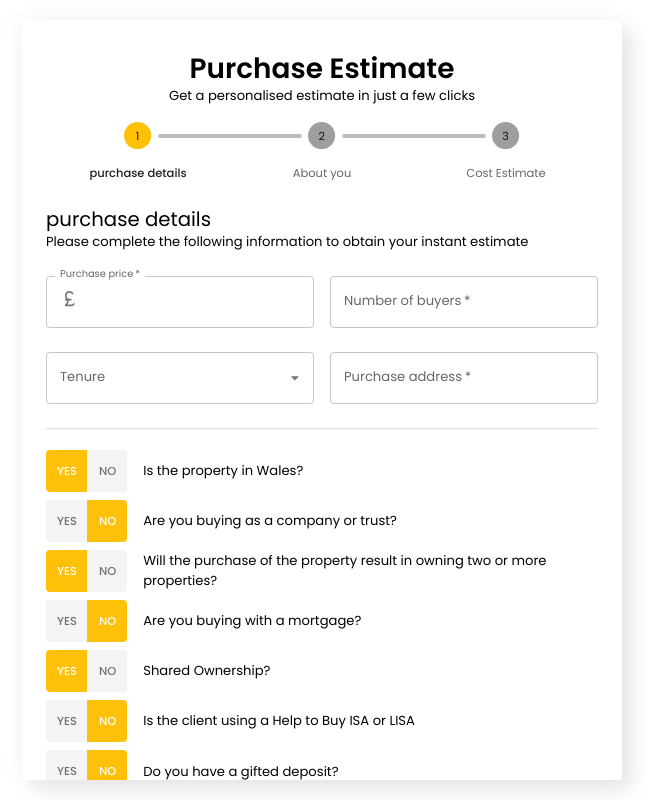
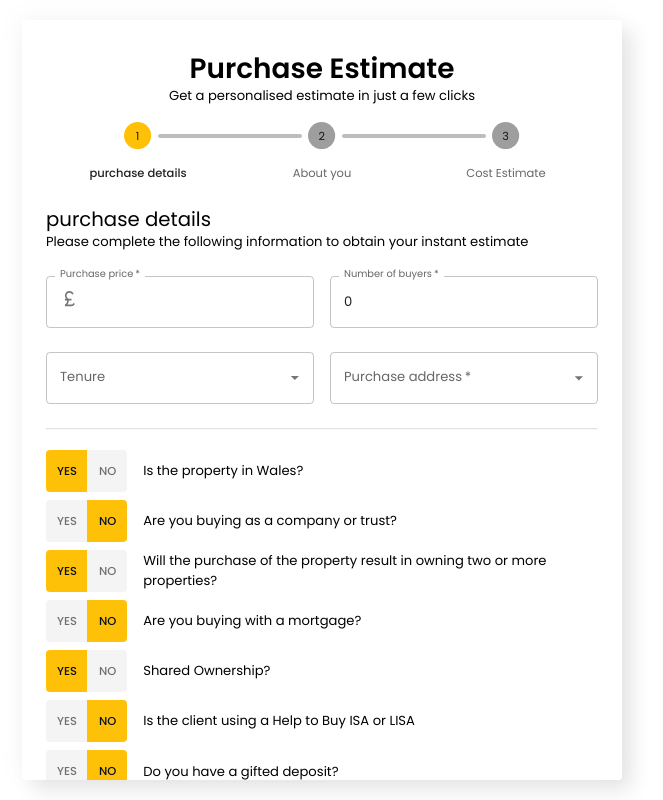
Before and after one commit to tek-juice/Quote-tool, a React (Vite) app: page /buying in a window 1280 px wide. Both pictures are taken after a click on the button "YES". Shown: the whole page, without its empty margins (318-981 px from the left). Built offline with nearby package versions, Linux system fonts and the light colour scheme.

Commit message:
added form validation to the first buying step

```diff
--- a/src/App.tsx
+++ b/src/App.tsx
@@ -22,10 +22,7 @@ const App = () => {
               backgroundColor: "#f4f4f4", // Transparent background initially
               "&.Mui-selected": {
                 backgroundColor: "#ffc107", // Use the primary color for the fill (default button color)
-                color: "#fff", // Text color when selected (white)
-              },
-              "&:hover": {
-                color: "#333"
+                color: "#081025", // Text color when selected (white)
               },
             },
           },
--- a/src/components/Buying/PurchaseEstimate1.tsx
+++ b/src/components/Buying/PurchaseEstimate1.tsx
@@ -1,99 +1,209 @@
-import { Autocomplete, Box, Button, colors, DialogActions, InputAdornment, TextField, Typography } from "@mui/material"
-import BooleanQuestionComponent from "../common/BooleanQuestion"
-import { useEffect, useState } from "react"
-import { BooleanQuestion } from "../../types"
-import { booleanQuestions } from "../../data"
-import {CurrencyPound} from "@mui/icons-material"
-import { useNavigate } from "react-router"
-import { formatCurrency } from "../../services/buyingService"
+import { Autocomplete, Box, Button, colors, DialogActions, InputAdornment, TextField, Typography } from "@mui/material";
+import BooleanQuestionComponent from "../common/BooleanQuestion";
+import { useEffect, useState } from "react";
+import { Address, BooleanQuestion } from "../../types";
+import { booleanQuestions } from "../../data";
+import { CurrencyPound } from "@mui/icons-material";
+import { useNavigate } from "react-router";
+import { formatCurrency } from "../../services/buyingService";
+import { AddressesData } from "../../data/buying";
 
 const PurchaseEstimate1 = () => {
+  const [questions, setQuestions] = useState<BooleanQuestion[]>();
+  const [tenure, setTenure] = useState(""); // Default empty string
+  const [addresses, setAddresses] = useState<Address[]>([]);
+  const [purchaseAddress, setPurchaseAddress] = useState<Address | null>(null); // Address state can be null initially
+  const [numberOfBuyers, setNumberOfBuyers] = useState<number>(0);
+  const [numberValue, setNumberValue] = useState(""); // Purchase price raw value
+  const [displayValue, setDisplayValue] = useState(""); // Purchase price formatted value
 
-  const [questions, setQuestions] = useState<BooleanQuestion[]>()
+  // Validation states
+  const [errors, setErrors] = useState({
+    purchasePrice: "",
+    numberOfBuyers: "",
+    tenure: "",
+    purchaseAddress: "",
+  });
 
-  // purchase price data
-  const [numberValue, setNumberValue] = useState(""); // Store raw number
-  const [displayValue, setDisplayValue] = useState(""); // Store formatted display value
+  const tenureOptions = ["Freehold", "Leasehold"];
 
-  const tenureOptions = ["Freehold", "Leasehold"]
-
-  // Handle user input
-  const handlePurchasePriceChange = (event: {target: {value: string}}) => {
-    const rawValue = event && event.target.value.replace(/\D/g, ""); // Remove non-numeric characters
+  // Handle user input for purchase price
+  const handlePurchasePriceChange = (event: React.ChangeEvent<HTMLInputElement>) => {
+    const rawValue = event.target.value.replace(/\D/g, ""); // Remove non-numeric characters
     setNumberValue(rawValue); // Store raw numeric value
     setDisplayValue(formatCurrency(rawValue)); // Format for display
   };
 
+  // Handle change for number of buyers
+  const handleNumberOfBuyersChange = (event: React.ChangeEvent<HTMLInputElement>) => {
+    const value = parseInt(event.target.value, 10);
+    setNumberOfBuyers(value);
+  };
+
+  // Handle change for tenure
+  const handleTenureChange = (_: React.ChangeEvent<{}>, value: string | null) => {
+    if (value) {
+      setTenure(value);
+    }
+  };
+
+  // Fetch example addresses for testing
   useEffect(() => {
-    setQuestions(booleanQuestions)
-    console.log(numberValue)
-  }, [])
+    setQuestions(booleanQuestions);
+    setAddresses(AddressesData);
+  }, []);
 
-  const navigate = useNavigate()
+  const navigate = useNavigate();
+
+  // Validate form
+  const validateForm = () => {
+    const newErrors: any = {};
+
+    if (!displayValue) {
+      newErrors.purchasePrice = "Purchase price is required";
+    }
+
+    if (numberOfBuyers <= 0) {
+      newErrors.numberOfBuyers = "Number of buyers must be greater than 0";
+    }
+
+    if (!tenure) {
+      newErrors.tenure = "Tenure is required";
+    }
+
+    if (!purchaseAddress) {
+      newErrors.purchaseAddress = "Purchase address is required";
+    }
+
+    setErrors(newErrors);
+    return Object.keys(newErrors).length === 0;
+  };
+
+  const onSubmit = (event: React.FormEvent) => {
+    event.preventDefault(); // Prevent form submission
+
+    if (validateForm()) {
+      const formData = {
+        purchasePrice: numberValue,
+        numberOfBuyers,
+        tenure,
+        purchaseAddress: purchaseAddress?.name,
+      };
+      const questionResponses = questions?.reduce<Record<string, boolean>>((acc, question) => {
+        acc[question.label] = question.checked;
+        return acc;
+      }, {});
+
+
+      console.log("Form Data:", formData);
+      console.log("Question Responses:", questionResponses);
+    } else {
+      console.log("Form has errors");
+    }
+  };
 
   return (
     <Box>
       <Typography>Please complete the following information to obtain your instant estimate</Typography>
 
-      {/* form  */}
-      <form action="">
-
+      {/* form */}
+      <form onSubmit={onSubmit}>
         <Box display={"flex"} width={"100%"} sx={{ my: 3 }} justifyContent={"stretch"} alignItems={"center"}>
-          {/* purchase price  */}
+          {/* purchase price */}
           <TextField
             className="input"
             value={displayValue}
             onChange={handlePurchasePriceChange}
+            error={!!errors.purchasePrice}
+            helperText={errors.purchasePrice}
             slotProps={{
               input: {
                 startAdornment: (
                   <InputAdornment position="start">
-                  <span><CurrencyPound/></span> {/* Wrap in a span to avoid issues */}
+                    <span><CurrencyPound /></span> {/* Wrap in a span to avoid issues */}
                   </InputAdornment>
                 ),
               },
             }}
-          fullWidth label="Purchase price" required sx={{ mr: 2 }} />
-          {/* No. of buyers  */}
-          <TextField type="number" fullWidth label="Number of buyers" required />
+            fullWidth label="Purchase price" required sx={{ mr: 2 }}
+          />
+          {/* No. of buyers */}
+          <TextField
+            type="number"
+            value={numberOfBuyers}
+            onChange={handleNumberOfBuyersChange}
+            error={!!errors.numberOfBuyers}
+            helperText={errors.numberOfBuyers}
+            fullWidth
+            label="Number of buyers"
+            required
+          />
         </Box>
 
         <Box display={"flex"} width={"100%"} sx={{ my: 3 }} justifyContent={"stretch"} alignItems={"center"}>
-          {/* Tenure  */}
+          {/* Tenure */}
           <Autocomplete
             sx={{ mr: 2 }}
             fullWidth
             disablePortal
             options={tenureOptions}
-            renderInput={(params) => <TextField {...params} label="Tenure" />}
+            value={tenure}
+            onChange={handleTenureChange}
+            renderInput={(params) => (
+              <TextField
+                {...params}
+                label="Tenure"
+                error={!!errors.tenure}
+                helperText={errors.tenure}
               />
-          {/* purchase address  */}
-          <TextField fullWidth label="Purchase address" required />
+            )}
+          />
+          {/* purchase address with autocomplete */}
+          <Autocomplete
+            fullWidth
+            options={addresses}
+            getOptionLabel={(option) => option.name}
+            value={purchaseAddress}
+            onChange={(_, value) => {
+              if (value) {
+                setPurchaseAddress(value); // Store selected address
+              }
+            }}
+            renderInput={(params) => (
+              <TextField
+                {...params}
+                label="Purchase address"
+                error={!!errors.purchaseAddress}
+                helperText={errors.purchaseAddress}
+                required
+              />
+            )}
+          />
         </Box>
 
-        <hr style={{marginBottom: 20, opacity: .3}}/>
-        {/* boolean questions  */}
-        {
-          questions?.map((question, index) => (
-            <BooleanQuestionComponent  key={index} question={question} questions={questions} setQuestions={setQuestions} />
-          ))
-        }
-        <hr style={{margin: "20px 0px", opacity: .3}}/>
+        <hr style={{ marginBottom: 20, opacity: 0.3 }} />
+        {questions?.map((question, index) => (
+          <BooleanQuestionComponent
+            key={index}
+            question={question}
+            questions={questions}
+            setQuestions={setQuestions}
+          />
+        ))}
+        <hr style={{ margin: "20px 0px", opacity: 0.3 }} />
 
-        {/* actions  */}
+        {/* actions */}
         <DialogActions>
-          <Button onClick={()=>navigate("/")} sx={{background: colors.grey[100]}} disableElevation variant="contained">
+          <Button onClick={() => navigate("/")} sx={{ background: colors.grey[100] }} disableElevation variant="contained">
             cancel
           </Button>
-          <Button disableElevation variant="contained">
+          <Button type="submit" disableElevation variant="contained">
             next
           </Button>
         </DialogActions>
+      </form>
+    </Box>
+  );
+};
 
-      </form>
-
-    </Box>
-  )
-}
-
-export default PurchaseEstimate1
+export default PurchaseEstimate1;
--- a/src/components/common/PurchaseEstimateLayout.tsx
+++ b/src/components/common/PurchaseEstimateLayout.tsx
@@ -18,9 +18,9 @@ const PurchaseEstimateLayout: React.FC<Props> = ({ children, subtitle }) => {
       <Typography fontWeight={600} variant="h4" textAlign={"center"}>Purchase Estimate</Typography>
       {subtitle && <Typography textAlign={"center"} sx={{ mb: 2 }}>{subtitle}</Typography>}
       {/* stepper  */}
-      <Stepper color="red" activeStep={activeStep} alternativeLabel>
+      <Stepper activeStep={activeStep} alternativeLabel>
         {steps.map((label) => (
-          <Step sx={{h:10}} key={label}>
+          <Step key={label}>
             <StepLabel>{label}</StepLabel>
           </Step>
         ))}
--- /dev/null
+++ b/src/data/buying.ts
@@ -0,0 +1,59 @@
+import { Address } from "../types";
+
+export const AddressesData: Address[] = [
+    { postalCode: "W1A 1AA", name: "10 Downing Street, Westminster, London" },
+    { postalCode: "SW1A 2AA", name: "Buckingham Palace, Westminster, London" },
+    { postalCode: "M1 1AA", name: "Manchester Central Library, St. Peter's Square, Manchester" },
+    { postalCode: "B1 1AA", name: "Birmingham Town Hall, Victoria Square, Birmingham" },
+    { postalCode: "EC1A 1BB", name: "St. Paul's Cathedral, Ludgate Hill, London" },
+    { postalCode: "N1 6NB", name: "Islington Town Hall, Upper Street, London" },
+    { postalCode: "BS1 5RW", name: "Bristol Museum & Art Gallery, Queens Road, Bristol" },
+    { postalCode: "LS1 1UR", name: "Leeds City Hall, Millennium Square, Leeds" },
+    { postalCode: "G1 1XQ", name: "Glasgow City Chambers, George Square, Glasgow" },
+    { postalCode: "NE1 1PF", name: "Newcastle City Library, New Bridge Street West, Newcastle" },
+    { postalCode: "AB10 1AN", name: "Aberdeen Art Gallery, Schoolhill, Aberdeen" },
+    { postalCode: "CF10 3NP", name: "Cardiff City Hall, Cathays Park, Cardiff" },
+    { postalCode: "PL4 8AA", name: "Plymouth Hoe, The Hoe, Plymouth" },
+    { postalCode: "DN1 1AA", name: "Doncaster Town Hall, College Road, Doncaster" },
+    { postalCode: "SY1 1QF", name: "Shrewsbury Abbey, Abbey Foregate, Shrewsbury" },
+    { postalCode: "TR1 2HN", name: "Truro Cathedral, St Mary's Street, Truro" },
+    { postalCode: "TN1 1XP", name: "Tunbridge Wells Town Hall, Royal Tunbridge Wells" },
+    { postalCode: "OX1 1DB", name: "Oxford City Centre, St Aldates, Oxford" },
+    { postalCode: "MK9 1BB", name: "Milton Keynes Central, Silbury Boulevard, Milton Keynes" },
+    { postalCode: "CH1 1AD", name: "Chester Town Hall, Northgate Street, Chester" },
+    { postalCode: "CM1 1BD", name: "Chelmsford Cathedral, New Street, Chelmsford" },
+    { postalCode: "LU1 2BU", name: "Luton Town Hall, George Street, Luton" },
+    { postalCode: "ME1 1LW", name: "Rochester Cathedral, The Close, Rochester" },
+    { postalCode: "RH1 1BG", name: "Redhill Town Centre, Station Road, Redhill" },
+    { postalCode: "IG1 1UZ", name: "Ilford Town Centre, High Road, Ilford" },
+    { postalCode: "CO1 1LD", name: "Colchester Castle Park, Castle Park, Colchester" },
+    { postalCode: "SO14 7DX", name: "Southampton City Centre, Above Bar Street, Southampton" },
+    { postalCode: "TN34 1SD", name: "Hastings Town Hall, Queens Road, Hastings" },
+    { postalCode: "FY1 1DZ", name: "Blackpool Town Centre, Church Street, Blackpool" },
+    { postalCode: "NE3 1TS", name: "Gosforth Town Centre, High Street, Newcastle upon Tyne" },
+    { postalCode: "SE1 9GF", name: "London Eye, South Bank, London" },
+    { postalCode: "CV1 2AB", name: "Coventry Cathedral, The Precinct, Coventry" },
+    { postalCode: "BS3 1BY", name: "Bristol Floating Harbour, Cumberland Road, Bristol" },
+    { postalCode: "BT1 5GS", name: "Belfast City Hall, Donegall Square, Belfast" },
+    { postalCode: "PE1 1QZ", name: "Peterborough Town Hall, Bridge Street, Peterborough" },
+    { postalCode: "DD1 1DP", name: "Dundee City Centre, City Square, Dundee" },
+    { postalCode: "HP11 1BB", name: "High Wycombe Town Centre, High Street, High Wycombe" },
+    { postalCode: "IG2 7SF", name: "Gants Hill, Ilford, Essex" },
+    { postalCode: "DE1 1AH", name: "Derby Cathedral, Iron Gate, Derby" },
+    { postalCode: "EX1 1QS", name: "Exeter Cathedral, Cathedral Yard, Exeter" },
+    { postalCode: "PL1 1NY", name: "Royal William Yard, Plymouth" },
+    { postalCode: "WF1 1DB", name: "Wakefield Town Hall, Wood Street, Wakefield" },
+    { postalCode: "SP1 2AX", name: "Salisbury Cathedral, The Close, Salisbury" },
+    { postalCode: "WA1 1XG", name: "Warrington Town Centre, Golden Square, Warrington" },
+    { postalCode: "BH15 1DF", name: "Poole Quay, Poole Harbour, Poole" },
+    { postalCode: "SE10 9NN", name: "Greenwich, London" },
+    { postalCode: "AB25 1JE", name: "Aberdeen Art Centre, King Street, Aberdeen" },
+    { postalCode: "LU4 9BB", name: "Luton Mall, The Mall, Luton" },
+    { postalCode: "TN40 1BS", name: "Bexhill-on-Sea, Devonshire Road, Bexhill" },
+    { postalCode: "MK17 8TW", name: "Woburn Safari Park, Woburn, Bedfordshire" },
+    { postalCode: "CO15 1TA", name: "Clacton-on-Sea, Marine Parade, Clacton" },
+    { postalCode: "SN1 1DB", name: "Swindon Town Centre, Regent Circus, Swindon" },
+    { postalCode: "PL26 6DJ", name: "St. Austell Brewery, St Austell, Cornwall" },
+    { postalCode: "EX4 3QJ", name: "Exeter Science Park, Clyst Honiton, Exeter" },
+    { postalCode: "S1 2JP", name: "Sheffield Town Hall, Barkers Pool, Sheffield" }
+]
--- a/src/pages/Buying/Index.tsx
+++ b/src/pages/Buying/Index.tsx
@@ -1,11 +1,7 @@
-import { useParams } from "react-router"
 import PurchaseEstimate1 from "../../components/Buying/PurchaseEstimate1"
 import PurchaseEstimateLayout from "../../components/common/PurchaseEstimateLayout"
 
 const Index = () => {
-
-  const {confirmation} = useParams()
-  console.log(confirmation)
 
   return (
     <PurchaseEstimateLayout subtitle="Get a personalised estimate in just a few clicks">
--- a/src/types/index.ts
+++ b/src/types/index.ts
@@ -25,3 +25,8 @@ export interface Option{
   title?: string
   route: string
 }
+
+export interface Address{
+  name: string
+  postalCode: string
+}
```
Lines whose indentation alone changed are shown as unchanged.
